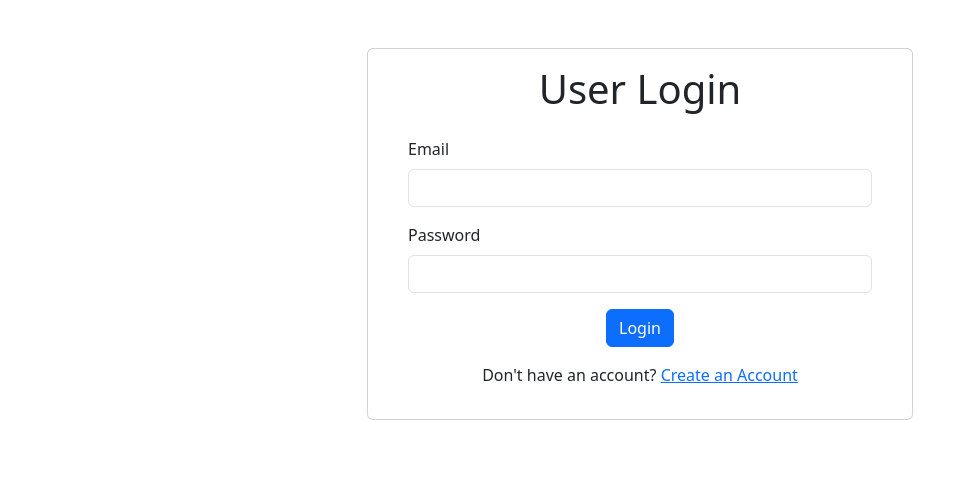
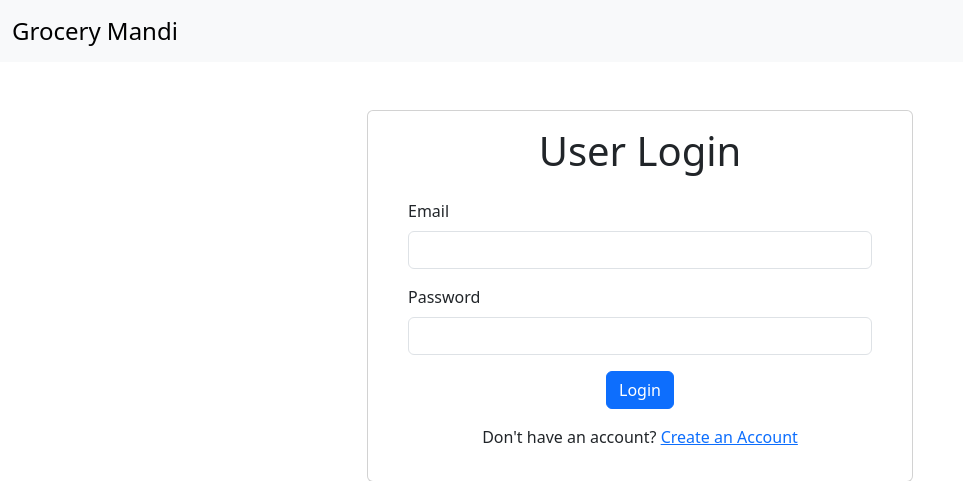
Before and after one commit to Nailsonseat/Grocery-Store, a Flask app: page / in a window 1280 px wide. Shown: the top 481 px of the page, without its empty margins (0-963 px from the left). Run offline with Flask 3, Linux system fonts and the light colour scheme.

Commit message:
added banner titles

```diff
--- a/templates/login.html
+++ b/templates/login.html
@@ -10,6 +10,13 @@
 </head>
 
 <body>
+
+    <nav class="navbar bg-body-tertiary">
+        <div class="container-fluid">
+            <a class="navbar-brand" style="font-size: 24px;">Grocery Mandi</a>
+        </div>
+    </nav>
+
     <div class="container mt-5">
         <div class="row justify-content-center">
             <div class="col-md-6">
```
Also changed, not shown: templates/register.html (+7 -0 lines).
